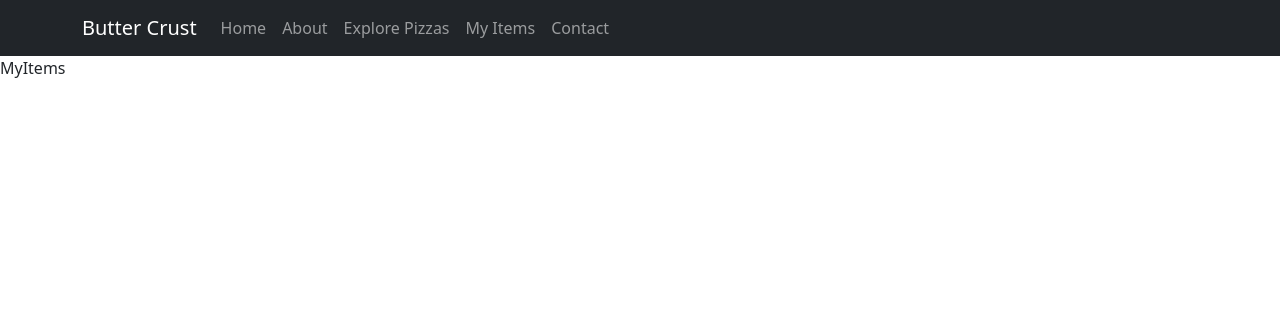
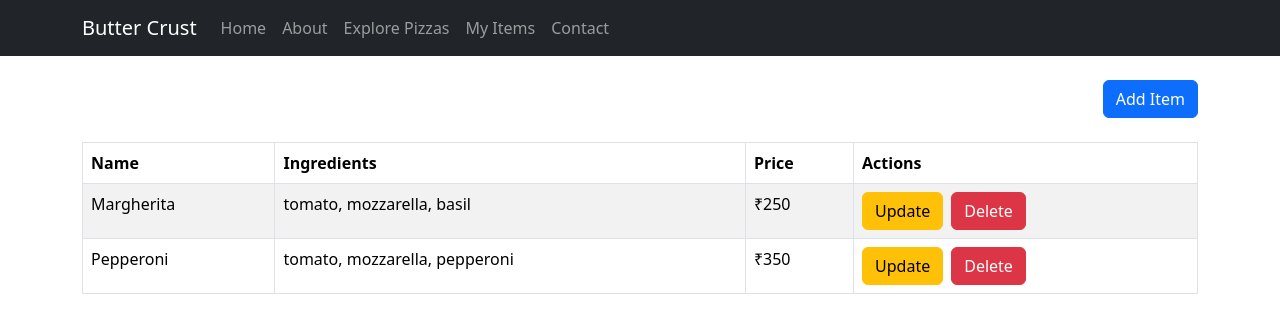
Before and after one commit to Meet-301/pizzastore, a React (Create React App) app: page /myitems in a window 1280 px wide. Shown: the top 332 px of the page. Built offline with nearby package versions, Linux system fonts and the light colour scheme; data requests are answered from the project's data file.

Commit message:
Aug 10, 2024, 4:53 PM

```diff
--- a/src/components/MyItems.js
+++ b/src/components/MyItems.js
@@ -1,9 +1,95 @@
-import React from 'react'
+import React, { useState, useEffect } from 'react';
+import axios from 'axios';
+import { Container, Button, Table } from 'react-bootstrap';
+import { useNavigate } from 'react-router-dom';
+
+/**
+ * @typedef {Object} Item
+ * @property {number} id
+ * @property {string} name
+ * @property {string[]} ingredients
+ * @property {number} price
+ * @property {string} image
+ */
+
+/**
+ * @type {Item[]}
+ */
 
 const MyItems = () => {
-  return (
-    <div>MyItems</div>
-  )
-}
+    const [items, setItems] = useState([]);
+    const navigate = useNavigate();
 
-export default MyItems
+    useEffect(() => {
+        axios.get('http://localhost:5000/items')
+            .then(response => {
+                setItems(response.data);
+            })
+            .catch(error => {
+                console.error("There was an error fetching the data!", error);
+            });
+    }, []);
+
+    const handleAddItem = () => {
+        navigate('/additem');
+    };
+
+    const handleDelete = (id) => {
+        axios.delete(`http://localhost:5000/items/${id}`)
+            .then(() => {
+                setItems(items.filter(item => item.id !== id));
+            })
+            .catch(error => {
+                console.error("There was an error deleting the item!", error);
+            });
+    };
+
+    const handleUpdate = (id) => {
+        // Navigate to the update page (assuming you have one)
+        navigate(`/updateitem/${id}`);
+    };
+
+    return (
+        <Container>
+            <div className="d-flex justify-content-end my-4">
+                <Button onClick={handleAddItem}>Add Item</Button>
+            </div>
+            <Table striped bordered hover>
+                <thead>
+                    <tr>
+                        <th>Name</th>
+                        <th>Ingredients</th>
+                        <th>Price</th>
+                        <th>Actions</th>
+                    </tr>
+                </thead>
+                <tbody>
+                    {items.map(item => (
+                        <tr key={item.id}>
+                            <td>{item.name}</td>
+                            <td>{item.ingredients.join(', ')}</td>
+                            <td>&#8377;{item.price}</td>
+                            <td>
+                                <Button
+                                    variant="warning"
+                                    onClick={() => handleUpdate(item.id)}
+                                    className="me-2"
+                                >
+                                    Update
+                                </Button>
+                                <Button
+                                    variant="danger"
+                                    onClick={() => handleDelete(item.id)}
+                                >
+                                    Delete
+                                </Button>
+                            </td>
+                        </tr>
+                    ))}
+                </tbody>
+            </Table>
+        </Container>
+    );
+};
+
+export default MyItems;
```
